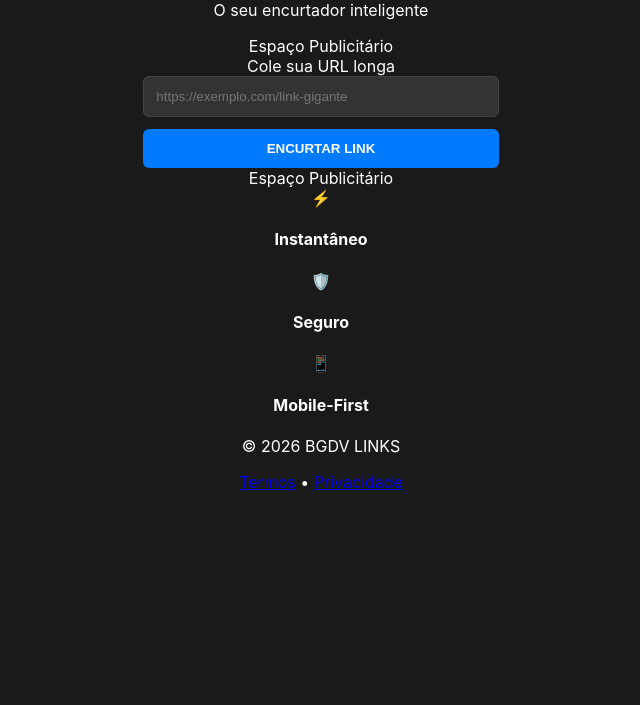
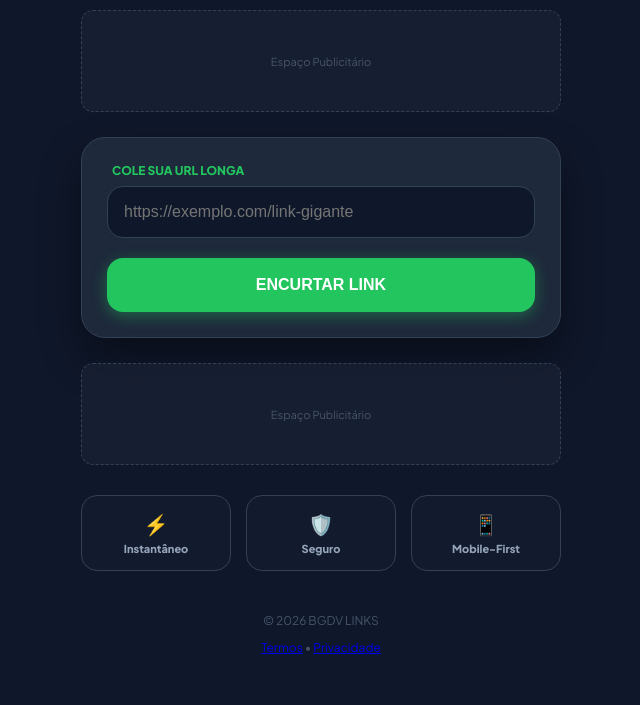
Before and after one commit to rafflores17-prog/encurtador-links, a website: page index.html in a window 1280 px wide. Shown: the part 172-877 px from the top of the page, without its empty margins (319-959 px from the left). Before the commit the page ends 800 px from the top, so only its background shows below. Drawn offline with Linux system fonts and the light colour scheme.

Commit message:
Refactor CSS styles and variables
Updated CSS variables and styles for improved design consistency.

```diff
--- a/style.css
+++ b/style.css
@@ -1,45 +1,156 @@
+:root {
+    --primary: #22c55e;
+    --primary-glow: rgba(34, 197, 94, 0.4);
+    --bg: #0f172a;
+    --card: #1e293b;
+    --text: #f8fafc;
+    --border: #334155;
+}
+
 body {
-    font-family: -apple-system, BlinkMacSystemFont, "Segoe UI", Roboto, Helvetica, Arial, sans-serif;
-    background-color: #1a1a1a;
-    color: #ffffff;
+    margin: 0;
+    padding: 0;
+    background-color: var(--bg);
+    color: var(--text);
+    font-family: 'Plus Jakarta Sans', sans-serif;
+    -webkit-tap-highlight-color: transparent;
+}
+
+.app-container {
+    max-width: 480px;
+    margin: 0 auto;
+    min-height: 100vh;
     display: flex;
-    justify-content: center;
-    align-items: center;
-    height: 100vh;
-    margin: 0;
+    flex-direction: column;
+    padding: 20px;
+}
+
+header {
     text-align: center;
+    padding: 30px 0;
 }
-.container {
-    width: 90%;
-    max-width: 500px;
+
+.logo {
+    font-size: 32px;
+    font-weight: 800;
+    letter-spacing: -1.5px;
 }
+
+.logo span { color: var(--primary); }
+.tagline { color: #94a3b8; font-size: 14px; margin-top: 5px; }
+
+.main-card {
+    background: var(--card);
+    padding: 25px;
+    border-radius: 24px;
+    border: 1px solid var(--border);
+    box-shadow: 0 20px 40px rgba(0,0,0,0.4);
+}
+
+.input-group label {
+    display: block;
+    font-size: 12px;
+    text-transform: uppercase;
+    color: var(--primary);
+    font-weight: 700;
+    margin-bottom: 8px;
+    margin-left: 5px;
+}
+
 input[type="url"], input[type="text"] {
     width: 100%;
-    padding: 12px;
-    margin-bottom: 12px;
-    border-radius: 6px;
-    border: 1px solid #444;
-    background-color: #333;
-    color: #fff;
-    box-sizing: border-box; /* Adicionado para consistência */
+    padding: 16px;
+    background: #0f172a;
+    border: 1px solid var(--border);
+    border-radius: 16px;
+    color: white;
+    font-size: 16px;
+    box-sizing: border-box;
+    transition: 0.3s;
 }
-button {
+
+input:focus {
+    border-color: var(--primary);
+    box-shadow: 0 0 0 4px var(--primary-glow);
+    outline: none;
+}
+
+.glow-button {
     width: 100%;
-    padding: 12px;
-    border-radius: 6px;
+    padding: 18px;
+    margin-top: 20px;
+    border-radius: 16px;
     border: none;
-    background-color: #007bff;
+    background: var(--primary);
     color: white;
-    font-weight: bold;
+    font-weight: 800;
+    font-size: 16px;
     cursor: pointer;
-    transition: background-color 0.2s;
+    box-shadow: 0 4px 15px var(--primary-glow);
+    transition: 0.3s;
 }
-button:hover {
-    background-color: #0056b3;
+
+.glow-button:active { transform: scale(0.97); }
+
+.ad-unit {
+    background: #1e293b80;
+    border: 1px dashed var(--border);
+    border-radius: 12px;
+    height: 100px;
+    margin: 25px 0;
+    display: flex;
+    align-items: center;
+    justify-content: center;
+    color: #475569;
+    font-size: 11px;
 }
-.hidden {
-    display: none;
+
+.features-grid {
+    display: grid;
+    grid-template-columns: repeat(3, 1fr);
+    gap: 15px;
+    margin-top: 30px;
 }
-#result-area {
-    margin-top: 20px;
+
+.f-item {
+    background: #1e293b40;
+    padding: 15px 10px;
+    border-radius: 16px;
+    text-align: center;
+    border: 1px solid var(--border);
 }
+
+.f-item .icon { font-size: 20px; display: block; margin-bottom: 5px; }
+.f-item h4 { margin: 0; font-size: 11px; color: #94a3b8; }
+
+.result-box { margin-top: 25px; padding-top: 20px; border-top: 1px solid var(--border); }
+
+.copy-wrapper { position: relative; display: flex; align-items: center; }
+
+.inner-copy {
+    position: absolute;
+    right: 8px;
+    padding: 8px 15px;
+    background: var(--primary);
+    border: none;
+    border-radius: 10px;
+    color: white;
+    font-weight: 700;
+    font-size: 12px;
+}
+
+.hidden { display: none; }
+.animate-in { animation: slideUp 0.4s ease-out; }
+
+@keyframes slideUp {
+    from { opacity: 0; transform: translateY(10px); }
+    to { opacity: 1; transform: translateY(0); }
+}
+
+footer {
+    margin-top: auto;
+    padding: 30px 0;
+    text-align: center;
+    font-size: 12px;
+    color: #475569;
+}
```
